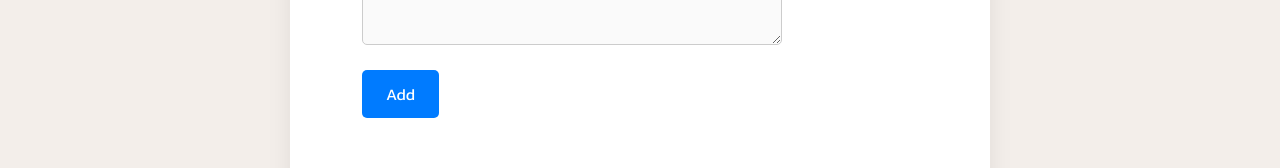
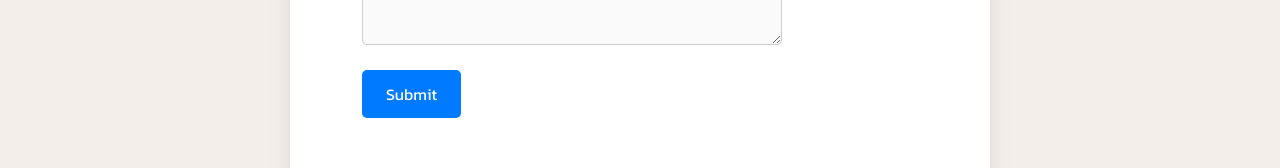
Before and after one commit to jmARK6957/CompositionAPI, a Vue app in the folder ComApiVue/: page /add-post in a window 1280 px wide. Shown: the part 454-622 px from the top of the page. Built offline with nearby package versions, Linux system fonts and the light colour scheme.

Commit message:
Edit the const posts

```diff
--- a/ComApiVue/src/views/AddPost.vue
+++ b/ComApiVue/src/views/AddPost.vue
@@ -15,7 +15,7 @@
                 <textarea rows="5"></textarea>
             </div>
             <div>
-                <button type="submit">Add</button>
+                <button type="submit">Submit</button>
             </div>
         </form>
     </Wrapper>
```
